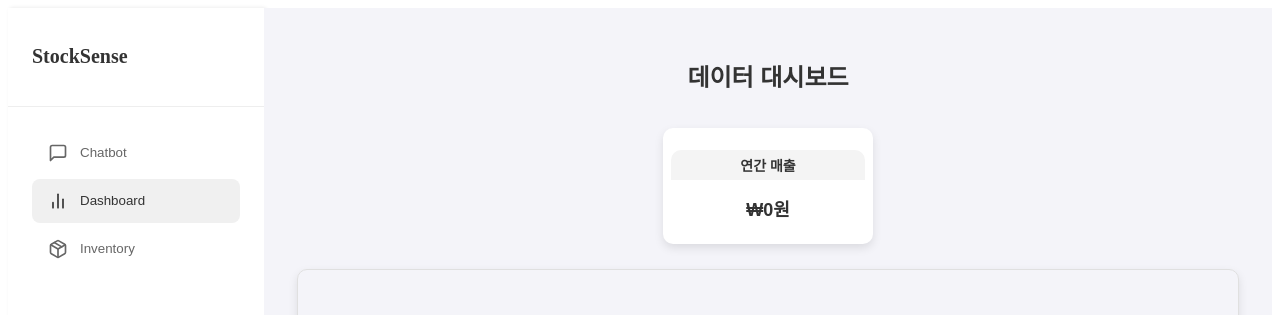
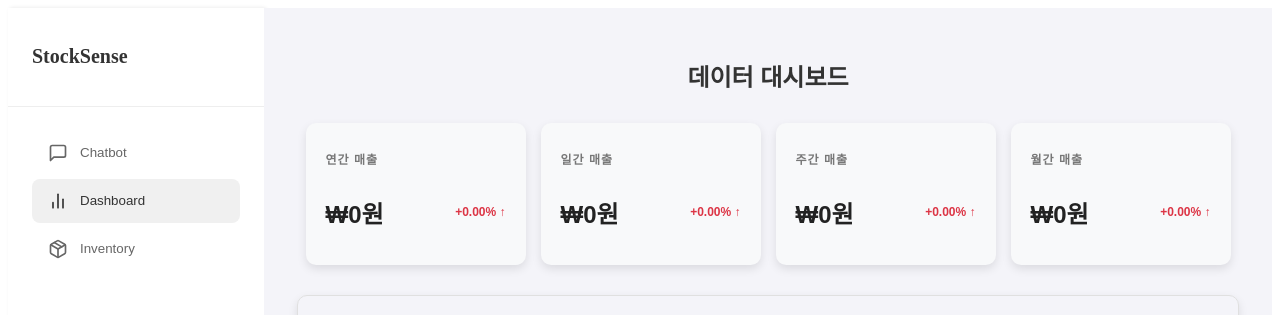
Before and after one commit to boostcampaitech7/level4-cv-finalproject-hackathon-cv-14-lv3, a React (Create React App) app in the folder frontend/: page /dashboard in a window 1280 px wide. Shown: the top 315 px of the page. Built offline with nearby package versions, Linux system fonts and the light colour scheme; no server answers.

Commit message:
🔥 Improve DashBoard UI

```diff
--- a/frontend/src/DashPage.js
+++ b/frontend/src/DashPage.js
@@ -727,36 +727,73 @@ function DashPage() {
     <div style={PAGE_STYLE}>
       <h1 style={TITLE_STYLE}>데이터 대시보드</h1>
 
-      {/* 예시로 연간 매출 하나 표시 (원본 코드 일부) */}
-      <div style={ROW_STYLE}>
+      {/* KPI 카드 4개 가로 정렬 */}
       <div style={{
-          display: "inline-block",
-          width: "20%",
-          margin: "5px",
-          padding: "8px",
-          textAlign: "center",
+        display: "flex",
+        justifyContent: "center",
+        alignItems: "center",
+        width: "80%", // 🔹 가로 크기 조정 (너무 길지 않게)
+        margin: "30px auto",
+        gap: "15px"  // 🔹 카드 사이 여백 조정
+      }}>
+        {[
+          { title: "연간 매출", value: kpis.annual_sales, diff: 0 }, // 연간 매출은 증감률 없음
+          { title: "일간 매출", value: dailyVals.current, diff: dailyDiffPct },
+          { title: "주간 매출", value: monthlyVals.current, diff: monthlyDiffPct },
+          { title: "월간 매출", value: weeklyVals.current, diff: weeklyDiffPct }
+        ].map(({ title, value, diff }, idx) => (
+          <div key={idx} style={{
+            backgroundColor: "#f8f9fa",  // 🔹 배경색 조정
             borderRadius: "10px",
-          backgroundColor: "#ffffff",
-          boxShadow: "0px 4px 10px rgba(0, 0, 0, 0.1)"
+            boxShadow: "0px 4px 10px rgba(0, 0, 0, 0.1)",
+            padding: "15px 20px",
+            width: "23%",  // 🔹 크기 고정
+            minWidth: "180px",
+            textAlign: "left"
           }}>
+            {/* 타이틀 */}
             <h3 style={{
-            backgroundColor: "#f4f4f4",
-            padding: "5px",
-            borderRadius: "10px 10px 0 0",
-            textAlign: "center",
-            color: "#333",
-            fontSize: "14px",
-            fontWeight: "bold"
-          }}>연간 매출</h3>
+              fontSize: "12px",      // 🔹 글자 크기 조정
+              fontWeight: "bold",
+              color: "#777",
+              marginBottom: "8px",
+              letterSpacing: "1px",  // 🔹 대문자 간격 추가
+              textTransform: "uppercase"
+            }}>
+              {title}
+            </h3>
+
+            {/* KPI 값 + 증감율을 한 줄에 배치 */}
+            <div style={{
+              display: "flex",
+              alignItems: "center",
+              justifyContent: "space-between"
+            }}>
+              {/* KPI 값 */}
               <h2 style={{
-            textAlign: "center",
-            fontSize: "18px",
-            color: "#333"
+                fontSize: "24px",    // 🔹 숫자 크기 줄임
+                fontWeight: "bold",
+                color: "#222",
               }}>
-            {formatCurrency(kpis.annual_sales)}
+                {formatCurrency(value)}
               </h2>
+
+              {/* 증감률 표시 (연간 매출 제외) */}
+              {diff !== null && (
+                <p style={{
+                  fontSize: "12px", // 🔹 증감률 폰트 크기 조정
+                  fontWeight: "bold",
+                  color: diff >= 0 ? "#dc3545" : "#007bff",
+                  marginLeft: "10px" // 🔹 오른쪽 정렬을 위해 여백 추가
+                }}>
+                  {diff >= 0 ? `+${diff.toFixed(2)}% ↑` : `${diff.toFixed(2)}% ↓`}
+                </p>
+              )}
             </div>
           </div>
+        ))}
+      </div>
+
       {/* (급상승 품목 슬라이드) */}
       <div style={KPI_ALL_STYLE}>
         <h2 style={TITLE_STYLE}>
```
Lines whose indentation alone changed are shown as unchanged.
